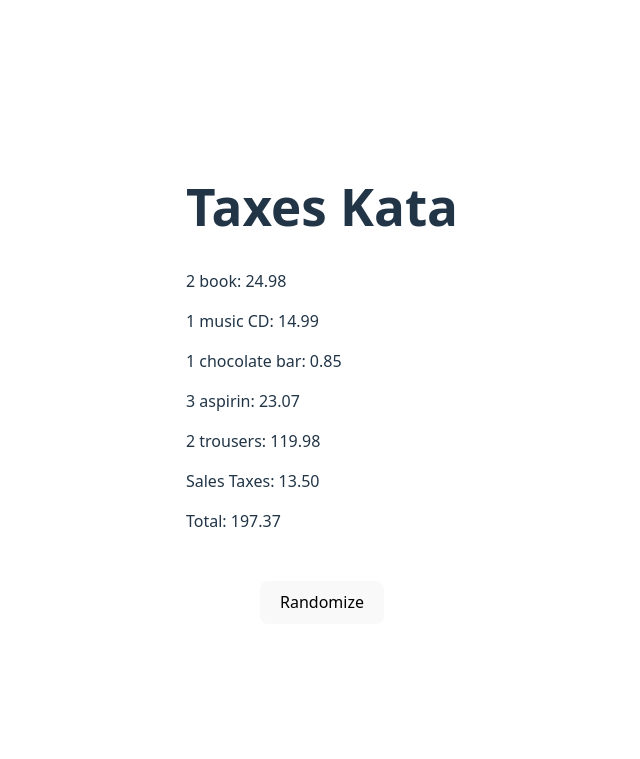
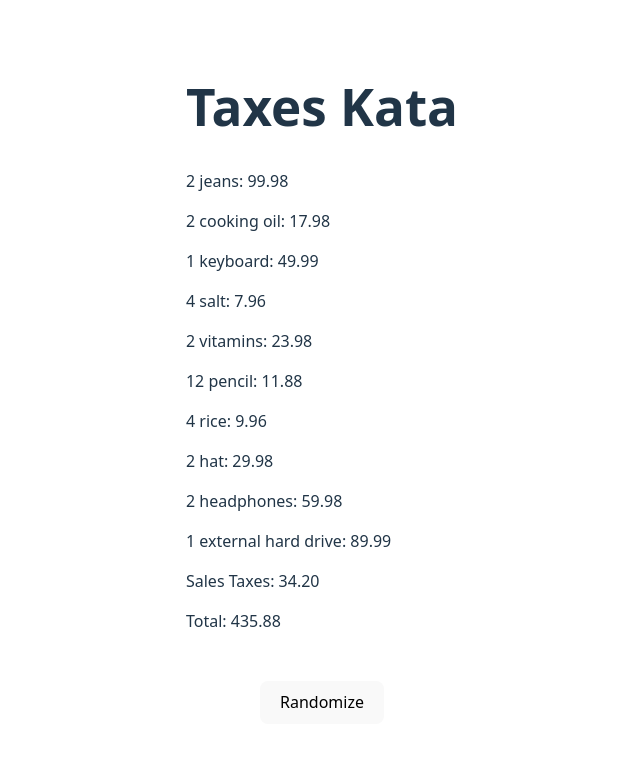
Before and after one commit to marco-mascia/TaxesKata, a website built with Vite: page index.html in a window 1280 px wide. Shown: the whole page, without its empty margins (318-958 px from the left). Built offline with nearby package versions, Linux system fonts and the light colour scheme.

Commit message:
added randomizer

```diff
--- a/src/main.ts
+++ b/src/main.ts
@@ -1,32 +1,21 @@
 import './style.css'
 import { printToScreen } from './print-to-screen.ts'
-import { calculateTaxes, Product } from './taxes-calculator.ts'
+import { calculateTaxes } from './taxes-calculator.ts'
+import { pickRandomItems, setupRandomizer } from './randomizer.ts';
 
 document.querySelector<HTMLDivElement>('#app')!.innerHTML = `
   <div>
     <h1>Taxes Kata</h1>
     <div id="receipt" class="alignLeft"></div>
     <div class="card">
-      <button id="counter" type="button">Randomize</button>
+      <button id="randomizer" type="button">Randomize</button>
     </div>
   </div>
 `
 
-const products: ReadonlyArray<Product> = [
-  { name: "book", price: 12.49, quantity: 2, isExempt: true },
-  { name: "music CD", price: 14.99, quantity: 1, isExempt: false },
-  { name: "chocolate bar", price: 0.85, quantity: 1, isExempt: true },
-  { name: "aspirin", price: 7.69, quantity: 3, isExempt: true },
-  { name: "trousers", price: 59.99, quantity: 2, isExempt: false },
-];
 
-
-
-// const products: ReadonlyArray<Product> = [
-//   { name: "book", price: 12.49, quantity: 2, isExempt: true  },
-//   { name: "music CD", price: 14.99, quantity: 1, isExempt: false }
-// ];
-
+setupRandomizer(document.querySelector<HTMLButtonElement>('#randomizer')!)
 
 const element = document.getElementById('receipt');
+const products = pickRandomItems(10);
 element?.appendChild(printToScreen(calculateTaxes(products)));
--- /dev/null
+++ b/src/mockData.ts
@@ -0,0 +1,64 @@
+export const mockData = [
+    { name: "notebook", price: 5.99, quantity: 3, isExempt: false },
+    { name: "pen", price: 1.49, quantity: 10, isExempt: false },
+    { name: "pencil", price: 0.99, quantity: 12, isExempt: false },
+    { name: "headphones", price: 29.99, quantity: 2, isExempt: false },
+    { name: "milk", price: 2.49, quantity: 4, isExempt: true },
+    { name: "bread", price: 1.99, quantity: 5, isExempt: true },
+    { name: "sugar", price: 3.49, quantity: 2, isExempt: true },
+    { name: "smartphone", price: 699.99, quantity: 1, isExempt: false },
+    { name: "watch", price: 149.99, quantity: 1, isExempt: false },
+    { name: "coffee", price: 4.99, quantity: 2, isExempt: true },
+    { name: "shampoo", price: 6.99, quantity: 3, isExempt: false },
+    { name: "toothpaste", price: 2.99, quantity: 3, isExempt: false },
+    { name: "t-shirt", price: 14.99, quantity: 5, isExempt: false },
+    { name: "jeans", price: 49.99, quantity: 2, isExempt: false },
+    { name: "jacket", price: 89.99, quantity: 1, isExempt: false },
+    { name: "gloves", price: 19.99, quantity: 2, isExempt: false },
+    { name: "chocolate bar", price: 0.99, quantity: 6, isExempt: true },
+    { name: "sneakers", price: 79.99, quantity: 1, isExempt: false },
+    { name: "sandals", price: 39.99, quantity: 1, isExempt: false },
+    { name: "printer", price: 129.99, quantity: 1, isExempt: false },
+    { name: "paper", price: 4.99, quantity: 2, isExempt: false },
+    { name: "pasta", price: 1.29, quantity: 8, isExempt: true },
+    { name: "rice", price: 2.49, quantity: 4, isExempt: true },
+    { name: "tomato sauce", price: 1.99, quantity: 6, isExempt: true },
+    { name: "keyboard", price: 49.99, quantity: 1, isExempt: false },
+    { name: "mouse", price: 29.99, quantity: 1, isExempt: false },
+    { name: "monitor", price: 199.99, quantity: 1, isExempt: false },
+    { name: "tablet", price: 299.99, quantity: 1, isExempt: false },
+    { name: "usb drive", price: 14.99, quantity: 3, isExempt: false },
+    { name: "external hard drive", price: 89.99, quantity: 1, isExempt: false },
+    { name: "yogurt", price: 3.99, quantity: 5, isExempt: true },
+    { name: "cheese", price: 5.99, quantity: 2, isExempt: true },
+    { name: "butter", price: 2.99, quantity: 2, isExempt: true },
+    { name: "chicken breast", price: 6.99, quantity: 3, isExempt: true },
+    { name: "beef steak", price: 12.99, quantity: 2, isExempt: true },
+    { name: "salmon", price: 14.99, quantity: 2, isExempt: true },
+    { name: "bandages", price: 4.49, quantity: 2, isExempt: true },
+    { name: "pain reliever", price: 8.99, quantity: 3, isExempt: true },
+    { name: "vitamins", price: 11.99, quantity: 2, isExempt: true },
+    { name: "antibiotic cream", price: 5.99, quantity: 2, isExempt: true },
+    { name: "face mask", price: 9.99, quantity: 5, isExempt: false },
+    { name: "hair dryer", price: 49.99, quantity: 1, isExempt: false },
+    { name: "electric shaver", price: 79.99, quantity: 1, isExempt: false },
+    { name: "book - fiction", price: 15.99, quantity: 3, isExempt: true },
+    { name: "book - history", price: 20.99, quantity: 2, isExempt: true },
+    { name: "water bottle", price: 1.49, quantity: 6, isExempt: false },
+    { name: "energy drink", price: 2.99, quantity: 3, isExempt: true },
+    { name: "cereal", price: 4.99, quantity: 3, isExempt: true },
+    { name: "honey", price: 6.49, quantity: 2, isExempt: true },
+    { name: "tea", price: 3.49, quantity: 2, isExempt: true },
+    { name: "salt", price: 1.99, quantity: 4, isExempt: true },
+    { name: "pepper", price: 2.99, quantity: 3, isExempt: true },
+    { name: "cooking oil", price: 8.99, quantity: 2, isExempt: true },
+    { name: "spaghetti", price: 1.89, quantity: 7, isExempt: true },
+    { name: "socks", price: 9.99, quantity: 3, isExempt: false },
+    { name: "wallet", price: 29.99, quantity: 1, isExempt: false },
+    { name: "belt", price: 19.99, quantity: 2, isExempt: false },
+    { name: "hat", price: 14.99, quantity: 2, isExempt: false },
+    { name: "perfume", price: 39.99, quantity: 1, isExempt: false },
+    { name: "sunscreen", price: 9.99, quantity: 2, isExempt: false },
+    { name: "deodorant", price: 4.99, quantity: 3, isExempt: false },
+    { name: "lotion", price: 7.99, quantity: 2, isExempt: false }
+  ];
--- a/src/print-to-screen.ts
+++ b/src/print-to-screen.ts
@@ -7,7 +7,7 @@ export const printToScreen = (receipt: Receipt) => {
 
     receipt.items.forEach((product: Product) => {
         const p = document.createElement("p");
-        p.textContent = `${product.quantity} ${product.name}: ${product.price * product.quantity}`;
+        p.textContent = `${product.quantity} ${product.name}: ${(product.price * product.quantity).toFixed(2)}`;
         div.appendChild(p);
     });
 
--- a/src/randomizer.ts
+++ b/src/randomizer.ts
@@ -1,2 +1,11 @@
-export function randomizer() {
+import { mockData } from "./mockData";
+import { Product } from "./taxes-calculator";
+
+export function setupRandomizer(element: HTMLButtonElement) {
+    element.addEventListener('click', () => pickRandomItems(10))
 }
+
+export function pickRandomItems(itemNr: number): Product[] {
+    const shuffled = Array.from(mockData).sort(() => 0.5 - Math.random());
+    return shuffled.slice(0, itemNr);
+}
```
Also changed, not shown: src/print-to-screen.test.ts (+5 -3 lines), src/taxes-calculator.test.ts (+14 -0 lines), src/readme.md (added).
